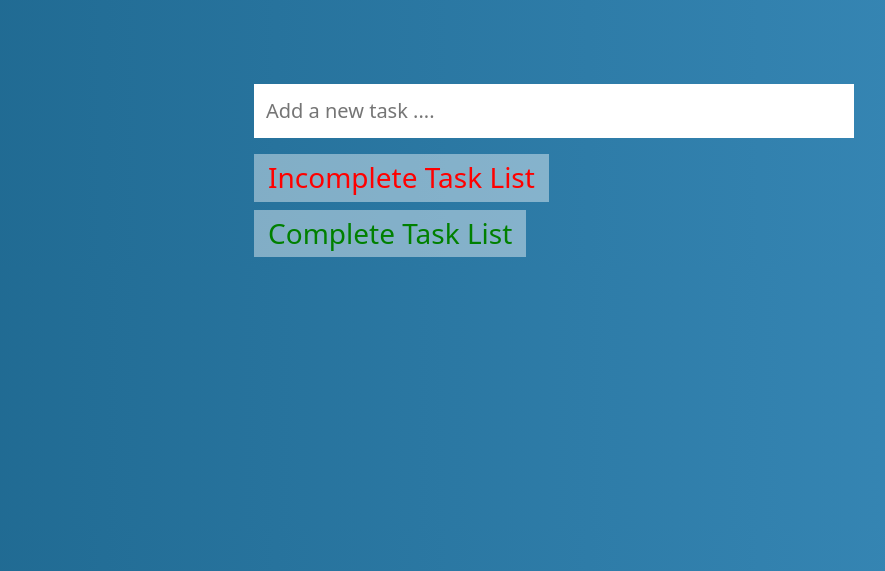
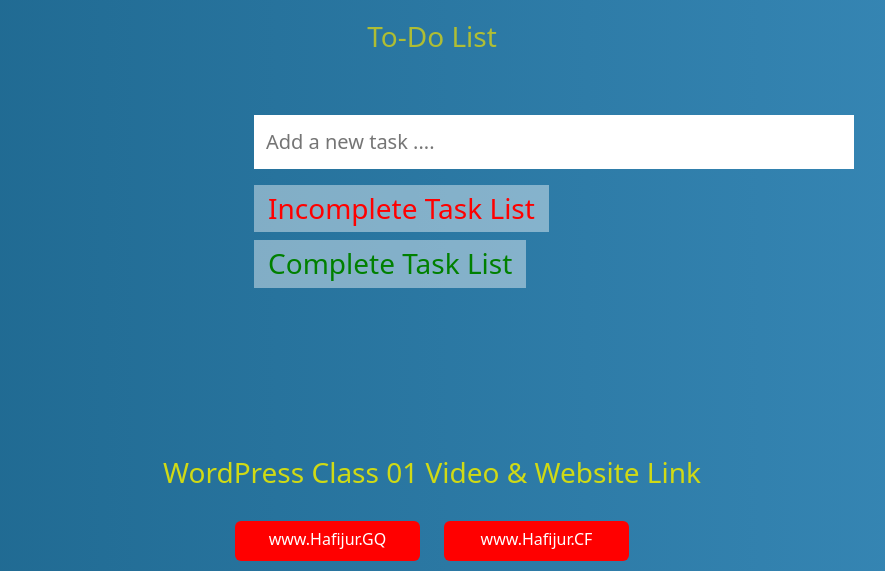
Before and after one commit to Hafijur191/jQuery-Class-12, a plain HTML site: page index.html in a window 1280 px wide. Shown: the top 571 px of the page, without its empty margins (208-1093 px from the left). Drawn offline with nearby package versions, Linux system fonts and the light colour scheme.

Commit message:
Add files via upload

```diff
--- a/css/style.css
+++ b/css/style.css
@@ -6,7 +6,7 @@ body {
   background: linear-gradient(to right, #1c658c, #398ab9);
 }
 .todo-app {
-  margin-top: 60px;
+  margin-top: 5px;
 }
 .add-task {
   padding: 12px;
@@ -33,3 +33,40 @@ body {
 i:hover{
   cursor: pointer;
 }
+
+/* Wordpress site */
+
+.btn{
+  height: 40px;
+  width: 185px;
+  background-color: red;
+  color: white;
+  border: none;
+  transition: .5s;
+}
+.btn:hover{
+  background-color: green;
+  color: white;
+  outline: none;
+  transition: .5s;
+}
+.who{
+  display: flex;
+  justify-content: center;
+  align-items: center;
+  margin-bottom: 20px;
+}
+.info{
+  margin-top: 160px;
+}
+.info h3{
+  text-align: center;
+  color: #d0da15;
+}
+.in{
+  margin-top: 20px;
+}
+.in h3{
+  text-align: center;
+  color: #e8db04b3;
+}
--- a/index.html
+++ b/index.html
@@ -7,10 +7,14 @@
     <link rel="shortcut icon" href="img/favicone.png" type="image/x-icon">
     <link href="https://cdn.jsdelivr.net/npm/bootstrap@5.2.0/dist/css/bootstrap.min.css" rel="stylesheet" integrity="sha384-gH2yIJqKdNHPEq0n4Mqa/HGKIhSkIHeL5AyhkYV8i59U5AR6csBvApHHNl/vI1Bx" crossorigin="anonymous">
     <link rel="stylesheet" href="https://cdnjs.cloudflare.com/ajax/libs/font-awesome/6.1.2/css/all.min.css" integrity="sha512-1sCRPdkRXhBV2PBLUdRb4tMg1w2YPf37qatUFeS7zlBy7jJI8Lf4VHwWfZZfpXtYSLy85pkm9GaYVYMfw5BC1A==" crossorigin="anonymous" referrerpolicy="no-referrer" />
+    <!-- custom css -->
     <link rel="stylesheet" href="css/style.css">
   </head>
   <body>
     <div class="container">
+      <div class="in">
+            <h3>To-Do List</h3><br>
+          </div>
         <div class="row">
             <div class="col-md-4 offset-4 mt-4">
                 <div class="todo-app">
@@ -27,6 +31,29 @@
                 </div>
             </div>
         </div>
+        <div class="info">
+            <h3>WordPress Class 01 Video & Website Link</h3><br>
+          </div>
+        <div class="who">
+          <div class="row">
+          <div class="col-md-6">
+            <a class="btn" href="https://www.Hafijur.GQ">www.Hafijur.GQ</a>
+          </div>
+          <div class="col-md-6">
+            <a class="btn" href="https://www.Hafijur.CF">www.Hafijur.CF</a>
+          </div>
+        </div>
+        </div>
+         <section class="modal-section" id="modal">
+        <div class="container">
+          <div class="text-center">
+            <h1 class="mb-5" style="font-weight:bold; color:#22ef0c9c;">WordPress Assignment 01 Video</h1>
+            <div class="ifrem-area">
+            <iframe width="800" height="450" src="https://www.youtube.com/embed/tHuZ5H7R5EM" title="YouTube video player" frameborder="0" allow="accelerometer; autoplay; clipboard-write; encrypted-media; gyroscope; picture-in-picture" allowfullscreen></iframe>
+            </div>
+          </div>
+        </div>
+      </section>
     </div>
     <script src="https://cdn.jsdelivr.net/npm/bootstrap@5.2.0/dist/js/bootstrap.bundle.min.js" integrity="sha384-A3rJD856KowSb7dwlZdYEkO39Gagi7vIsF0jrRAoQmDKKtQBHUuLZ9AsSv4jD4Xa" crossorigin="anonymous"></script>
     <script src="https://ajax.googleapis.com/ajax/libs/jquery/3.6.0/jquery.min.js"></script>
```
